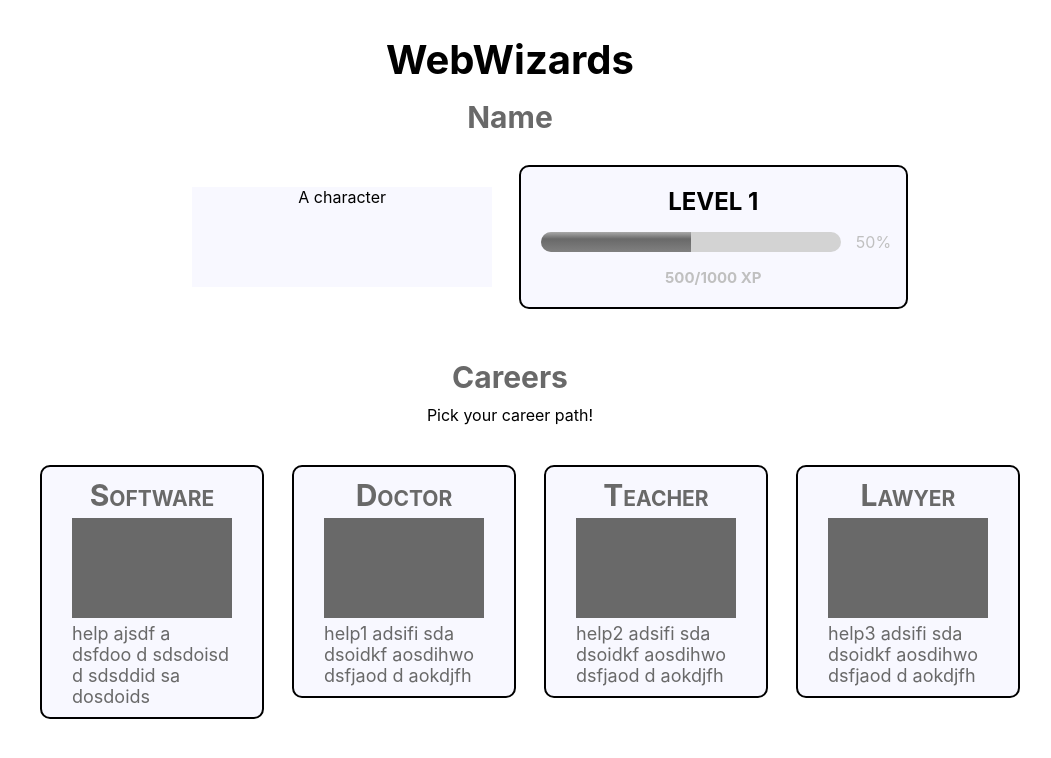
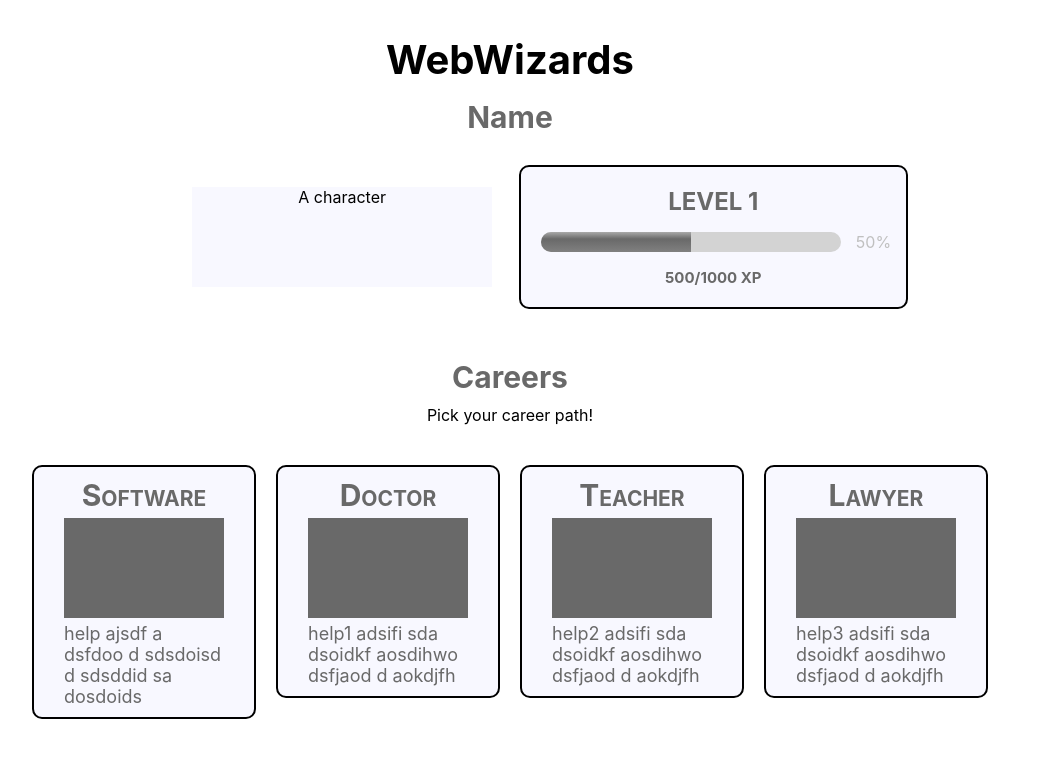
Before and after one commit to chimken0nuggie/CareerQuest, a React (Create React App) app in the folder game/: page / in a window 1280 px wide. Shown: the top 758 px of the page, without its empty margins (140-1191 px from the left). Built offline with nearby package versions, Linux system fonts and the light colour scheme.

Commit message:
home page formatting

```diff
--- a/game/src/components/Home.js
+++ b/game/src/components/Home.js
@@ -17,11 +17,11 @@ export default function Home() {
                     <div>
                         <div style={{backgroundColor:'ghostwhite', borderRadius: '10px', borderStyle: 'solid', borderWidth: '2px',
                                     boxSizing: 'border-box', padding: '20px'}}>
-                            <h2 style={{color: 'black', margin: '0px' }}>
+                            <h2 style={{color: 'dimgray', margin: '0px' }}>
                                 LEVEL 1
                             </h2>
                             <ProgressBar percentCompleted={50}/>
-                            <h3 style={{color: 'silver', fontSize: '15px', margin: '0px', marginBottom: '0px'}}>
+                            <h3 style={{color: 'dimgray', fontSize: '15px', margin: '0px', marginBottom: '0px'}}>
                                 500/1000 XP
                             </h3>
                         </div>
@@ -31,7 +31,7 @@ export default function Home() {
             <div style={{display: 'flex', flexDirection: 'column', marginBottom: '20px'}}>
                 <Heading title="Careers"/>
                 <p style={{margin: '0px'}}>Pick your career path!</p>
-                <div style={{width: '100%', margin: '20px', marginTop: '30px',
+                <div style={{width: '100%', marginTop: '30px',
                         display: 'flex', flexDirection: 'row', flexWrap: 'wrap',
                         justifyContent: 'space-evenly', alignItems:'flex-start'}}>
                     <CareerItem title="Software" des="help ajsdf a dsfdoo d sdsdoisd d sdsddid sa dosdoids"/>
```
